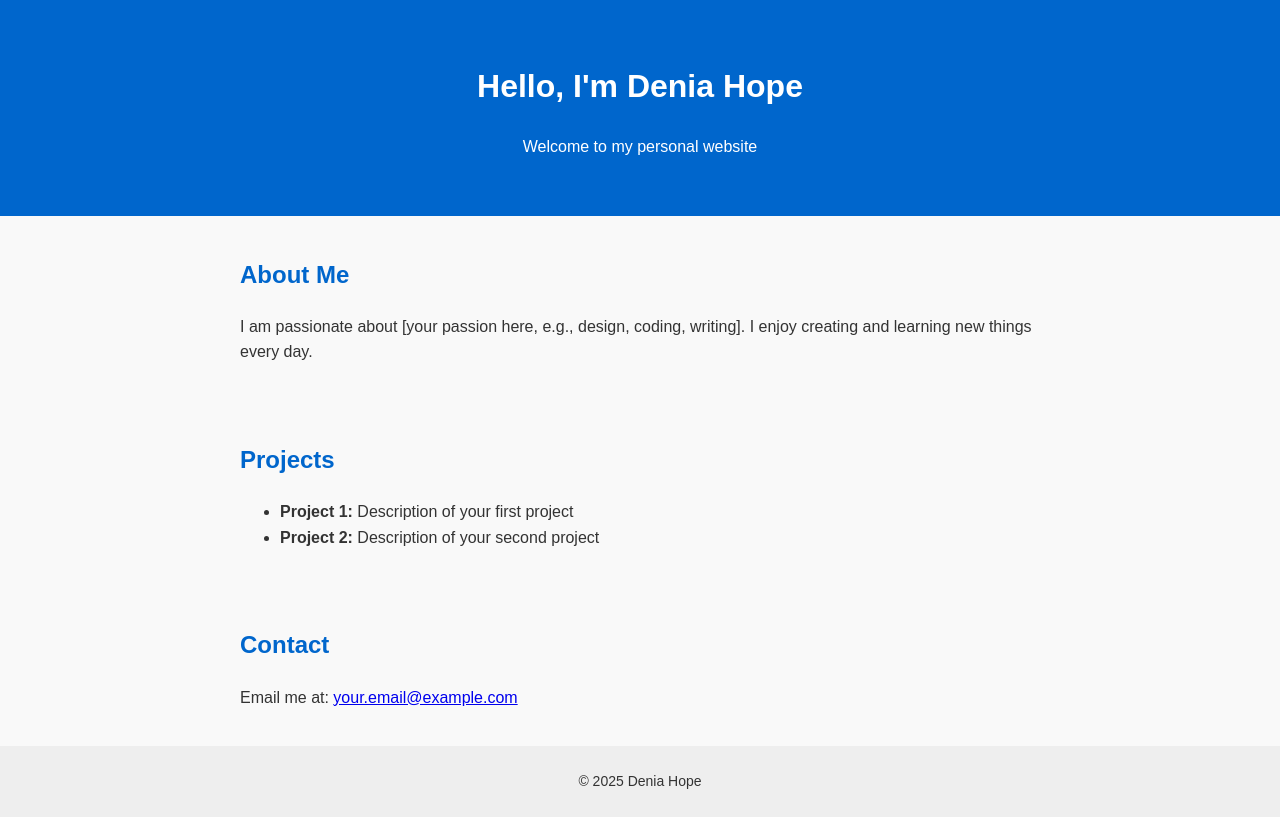
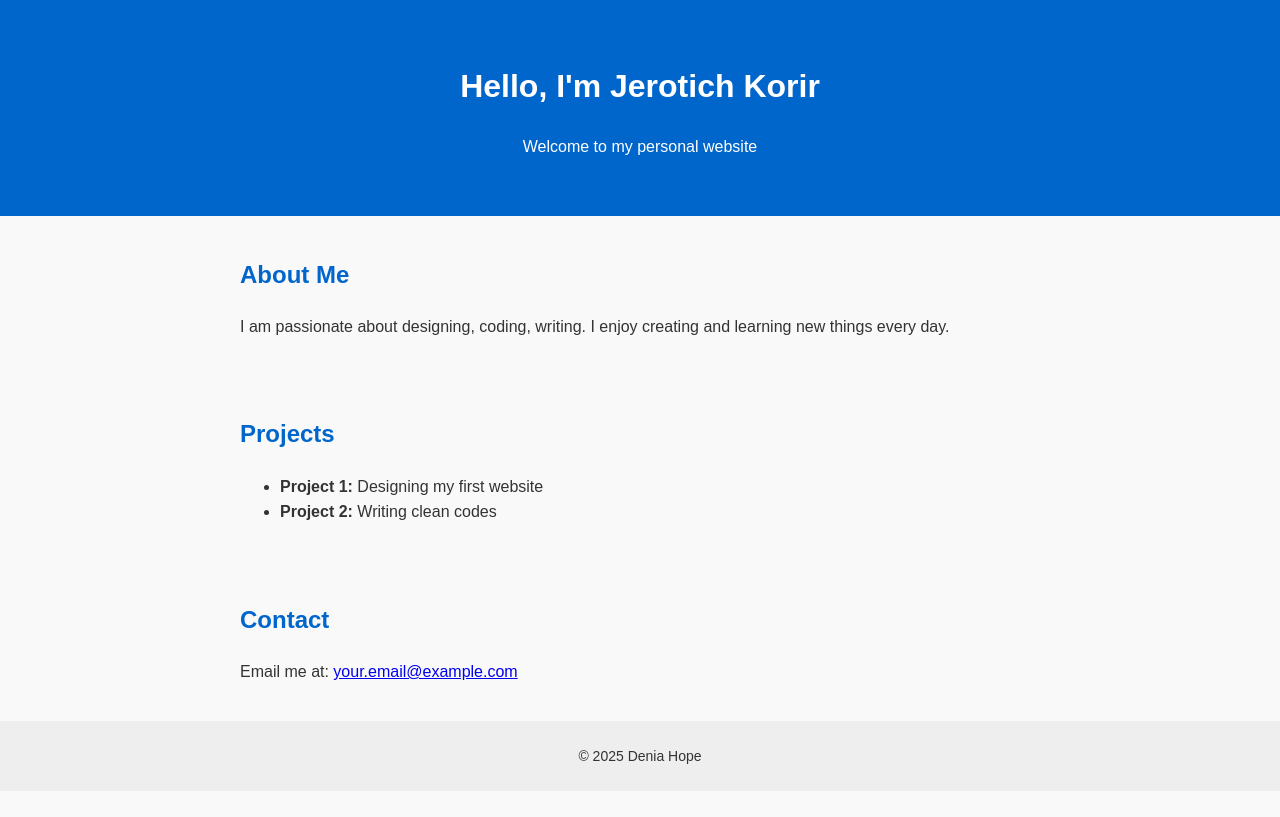
Before and after one commit to Jerotich337/My-website, a plain HTML site: page index.html in a window 1280 px wide. Drawn offline with Linux system fonts and the light colour scheme.

Commit message:
Update index.html

```diff
--- a/index.html
+++ b/index.html
@@ -3,25 +3,25 @@
 <head>
   <meta charset="UTF-8" />
   <meta name="viewport" content="width=device-width, initial-scale=1.0" />
-  <title>Denia Hope | Portfolio</title>
+  <title>Jerotich Korir | Portfolio</title>
   <link rel="stylesheet" href="style.css" />
 </head>
 <body>
   <header>
-    <h1>Hello, I'm Denia Hope</h1>
+    <h1>Hello, I'm Jerotich Korir</h1>
     <p>Welcome to my personal website</p>
   </header>
 
   <section class="about">
     <h2>About Me</h2>
-    <p>I am passionate about [your passion here, e.g., design, coding, writing]. I enjoy creating and learning new things every day.</p>
+    <p>I am passionate about designing, coding, writing. I enjoy creating and learning new things every day.</p>
   </section>
 
   <section class="projects">
     <h2>Projects</h2>
     <ul>
-      <li><strong>Project 1:</strong> Description of your first project</li>
-      <li><strong>Project 2:</strong> Description of your second project</li>
+      <li><strong>Project 1:</strong> Designing my first website</li>
+      <li><strong>Project 2:</strong> Writing clean codes </li>
     </ul>
   </section>
 
```
